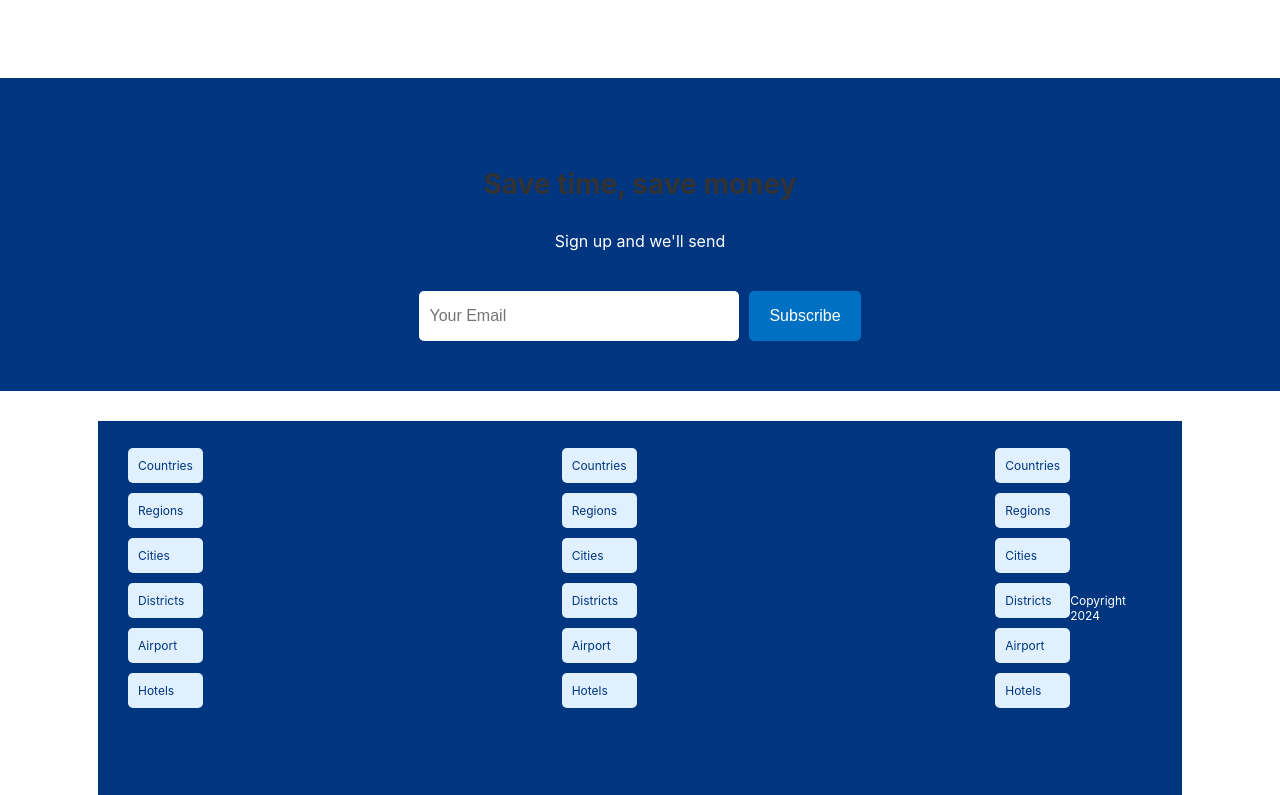
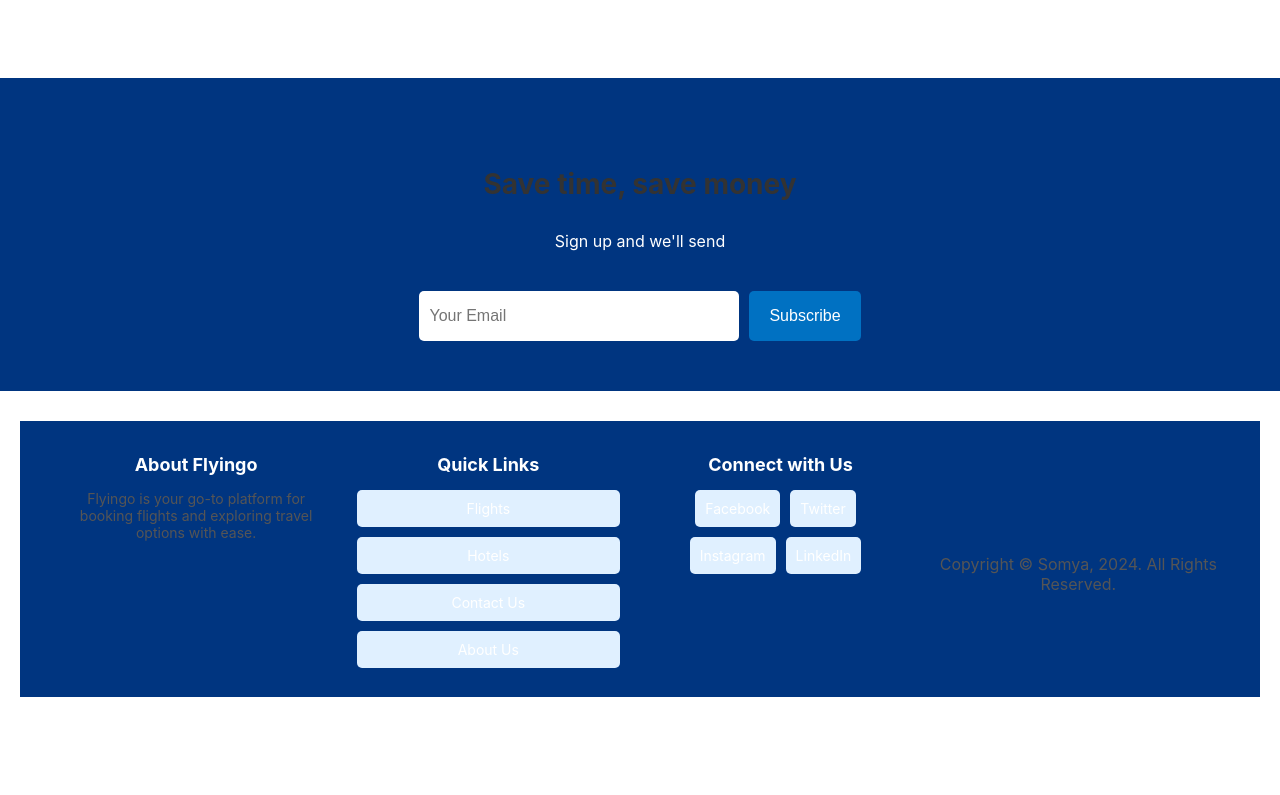
Before and after one commit to Somya-kislay19/FLYINGO_BOOKING_APP, a React (Create React App) app: page / in a window 1280 px wide. Shown: the part 999-1794 px from the top of the page. After the commit the page ends 1696 px from the top, so only its background shows below. Built offline with nearby package versions, Linux system fonts and the light colour scheme.

Commit message:
Auto commit message

```diff
--- a/src/components/footer/Footer.jsx
+++ b/src/components/footer/Footer.jsx
@@ -1,44 +1,38 @@
-import "./footer.css"
+import React from 'react';
+import './Footer.css';
 
-const Footer =() =>{
-    return(
-        <div className="footer">
-            <div className="fLists">
-                <ul className="fList">
-                    <li className="fListItem">Countries</li>
-                    <li className="fListItem">Regions</li>
-                    <li className="fListItem">Cities</li>
-                    <li className="fListItem">Districts</li>
-                    <li className="fListItem">Airport</li>
-                    <li className="fListItem">Hotels</li>
+const Footer = () => {
+  return (
+    <footer className="footer">
+      <div className="footer-content">
+        <div className="footer-section">
+          <h3>About Flyingo</h3>
+          <p>Flyingo is your go-to platform for booking flights and exploring travel options with ease.</p>
+        </div>
+        <div className="footer-section">
+          <h3>Quick Links</h3>
+          <ul>
+            <li><a href="/flights">Flights</a></li>
+            <li><a href="/hotels">Hotels</a></li>
+            <li><a href="/contact">Contact Us</a></li>
+            <li><a href="/about">About Us</a></li>
+          </ul>
+        </div>
+        <div className="footer-section">
+          <h3>Connect with Us</h3>
+          <ul className="social-links">
+            <li><a href="https://www.facebook.com">Facebook</a></li>
+            <li><a href="https://www.twitter.com">Twitter</a></li>
+            <li><a href="https://www.instagram.com">Instagram</a></li>
+            <li><a href="https://www.linkedin.com">LinkedIn</a></li>
+          </ul>
+        </div>
+      </div>
+      <div className="footer-bottom">
+        <p>Copyright © Somya, 2024. All Rights Reserved.</p>
+      </div>
+    </footer>
+  );
+};
 
-                </ul>
-
-                <ul className="fList">
-                    <li className="fListItem">Countries</li>
-                    <li className="fListItem">Regions</li>
-                    <li className="fListItem">Cities</li>
-                    <li className="fListItem">Districts</li>
-                    <li className="fListItem">Airport</li>
-                    <li className="fListItem">Hotels</li>
-
-                </ul>
-
-                <ul className="fList">
-                    <li className="fListItem">Countries</li>
-                    <li className="fListItem">Regions</li>
-                    <li className="fListItem">Cities</li>
-                    <li className="fListItem">Districts</li>
-                    <li className="fListItem">Airport</li>
-                    <li className="fListItem">Hotels</li>
-
-                </ul>
-
-            </div>
-            <div className="fText">Copyright 2024</div>
-
-        </div>
-    )
-
-}
-export default Footer
+export default Footer;
--- a/src/components/footer/footer.css
+++ b/src/components/footer/footer.css
@@ -1,22 +1,59 @@
-.footer{
-    width: 100%;
-    width: 1024px;
-    font-size: 12px;
+.footer {
+    background-color: #003580;
+    color: white;
+    padding: 40px 0;
+    text-align: center;
 }
 
-.fLists{
-    width: 100%;
+.footer-content {
     display: flex;
-    justify-content: space-between;
-    margin-bottom: 50px;
+    justify-content: space-around;
+    max-width: 1200px;
+    margin: 0 auto;
 }
 
-.fList{
-    list-style: none;
+.footer-section {
+    width: 30%;
 }
 
-.fListItem{
+.footer-section h3 {
+    font-size: 18px;
+    margin-bottom: 15px;
+}
+
+.footer-section p,
+.footer-section ul {
+    font-size: 14px;
+}
+
+.footer-section ul {
+    list-style: none;
+    padding: 0;
+}
+
+.footer-section ul li {
     margin-bottom: 10px;
-    color: #003580;
-    cursor: pointer;
 }
+
+.footer-section ul li a {
+    color: white;
+    text-decoration: none;
+}
+
+.footer-section ul li a:hover {
+    text-decoration: underline;
+}
+
+.social-links li {
+    display: inline-block;
+    margin-right: 10px;
+}
+
+.footer-bottom {
+    margin-top: 30px;
+    font-size: 14px;
+}
+
+.footer-bottom p {
+    margin: 0;
+}
```
